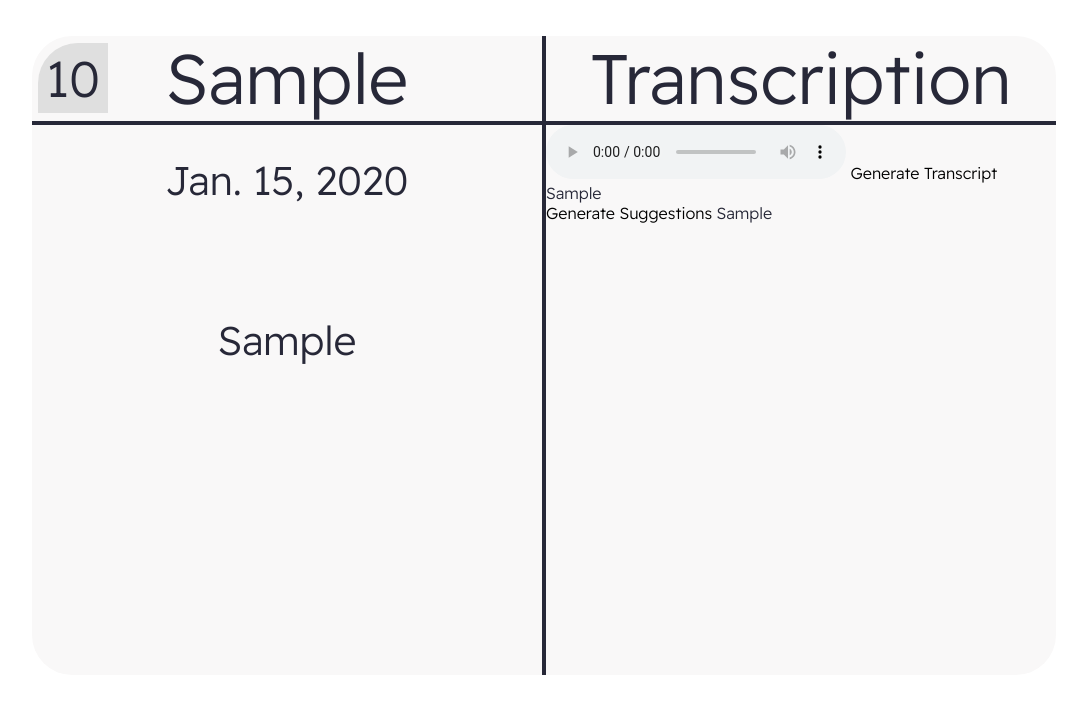
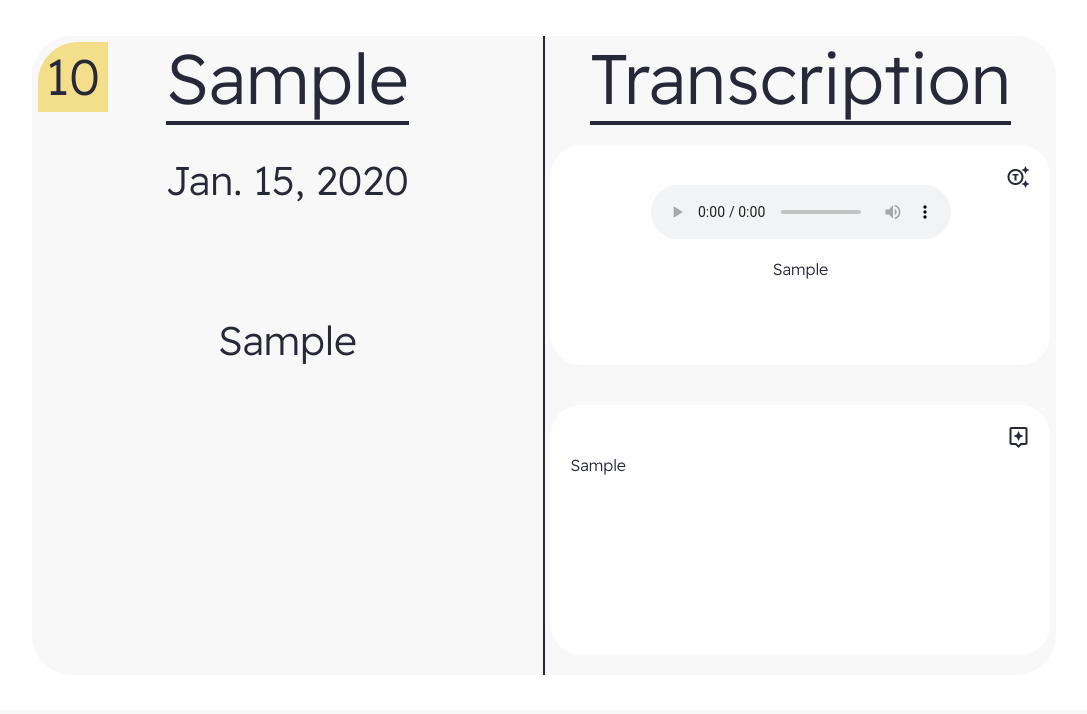
Before and after one commit to Hanippa/JobSpree, a Django app: page /interview/1 in a window 1280 px wide. Shown: the part 90-804 px from the top of the page, without its empty margins (96-1183 px from the left). After the commit the page ends 765 px from the top, so only its background shows below. Run offline with Django 4.2, Linux system fonts and the light colour scheme; tables that the repository leaves empty hold one stand-in row (values such as "Sample post").

Commit message:
final version 1

```diff
--- a/jobspree/tracker/forms.py
+++ b/jobspree/tracker/forms.py
@@ -9,18 +9,20 @@
         model = Applying
         fields = "__all__"
         exclude = ('user' ,)
+        widgets = {'priority' : forms.NumberInput(attrs={'max' : '10' , 'min' : '0'})}
     def __init__(self, *args, **kwargs):
         super(applyingForm, self).__init__(*args, **kwargs)
         self.fields['company'].label = ""
         self.fields['keywords'].label = ""
         self.fields['priority'].label = ""
+
 class appliedForm(forms.ModelForm):
     user = forms.ModelChoiceField(queryset=User.objects.all(), widget=forms.HiddenInput() , required=False)
     class Meta:
         model = Applied
         fields = "__all__"
         exclude = ('user' ,)
-        widgets = {'date' : forms.DateInput(attrs={'type' : 'date'})}
+        widgets = {'date' : forms.DateInput(attrs={'type' : 'date'}), 'score' : forms.NumberInput(attrs={'max' : '10' , 'min' : '0'})}
     def __init__(self, *args, **kwargs):
         super(appliedForm, self).__init__(*args, **kwargs)
         self.fields['company'].label = ""
--- a/jobspree/tracker/static/css/style.css
+++ b/jobspree/tracker/static/css/style.css
@@ -191,12 +191,52 @@
   .info-container-left{
     width: 50%;
     height: 100%;
-    border-right: #272838 2px solid;
+    display: flex;
+    flex-direction: column;
+    align-items: center;
+    position: relative;
   }
   .info-container-right{
     width: 50%;
     height: 100%;
     border-left: #272838 2px solid;
+    display: flex;
+    flex-direction: column;
+    align-items: center;
+  }
+.info-transcript audio{
+  margin: 20px;
+}
+  .info-transcript{
+    background-color: white;
+    width:90%;
+    height: 45%;
+    margin: 20px;
+    position: relative;
+    border-radius: 30px;
+    display: flex;
+    flex-direction: column;
+    align-items: center;
+    padding: 20px;
+    overflow: scroll;
+
+  }
+  .generate-icon{
+    position: absolute;
+    right: 0px;
+    top: 0px;
+    margin: 20px;
+  }
+  .info-suggestions{
+    background-color: white;
+    width: 90%;
+    height: 45%;
+    margin: 20px;
+    position: relative;
+    border-radius: 30px;
+    padding: 20px;
+    padding-top: 50px;
+
   }
 
   .info-header{
@@ -211,7 +251,7 @@
   .info-score{
     display: flex;
     font-size: 50px;
-    background-color: rgb(223, 223, 223);
+    background-color:#f3de8a;
     border-radius: 40px 0px 0px 0px;
     width: 70px;
     height: 70px;
@@ -220,6 +260,8 @@
     align-items: center;
     justify-content: center;
     margin : 6px;
+    left: 0px;
+    top: 0px;
   }
   .info-body{
     width: 100%;
--- a/jobspree/tracker/templates/tracker/applied.html
+++ b/jobspree/tracker/templates/tracker/applied.html
@@ -19,6 +19,7 @@
 
     <form method="post" action="">{%csrf_token%}
       <div class="form-container">
+      <tr>
       <td>{{form.company}}</td>
       <td>{{form.date}}</td>
       <td>{{form.result}}</td>
@@ -29,7 +30,7 @@
           add_circle
           </span></button>
       </td>
-
+    </tr>
     </div>
 
   </form>
--- a/jobspree/tracker/templates/tracker/interview.html
+++ b/jobspree/tracker/templates/tracker/interview.html
@@ -31,17 +31,28 @@
                       <div class="info-header">
                         Transcription
                       </div>
+
+
+                      <div class="info-transcript">
                           <audio controls>
                             <source src="../{{interview.recording}}" type="audio/mpeg">
                           Your browser does not support the audio element.
                           </audio>
-                      <a href="/transcribe/{{interview.id}}">Generate Transcript</a>
-                      <div class="transcript">
+                          <a class="generate-icon" href="/transcribe/{{interview.id}}"><span class="material-symbols-outlined">
+                            generating_tokens
+                            </span></a>
+
+
                           {{interview.transcript}}
-                      <br>
-                      <a href="/suggest/{{interview.id}}">Generate Suggestions</a>
+                        </div>
+                        <div class="info-suggestions">
                           {{interview.suggestions}}
+                          <a class="generate-icon" href="/suggest/{{interview.id}}"><span class="material-symbols-outlined">
+                            assistant
+                            </span></a>
                         </div>
+
+
                     </div>
 
 
--- a/jobspree/tracker/templates/tracker/interviews.html
+++ b/jobspree/tracker/templates/tracker/interviews.html
@@ -30,6 +30,7 @@
 
     <form method="post" action="" enctype="multipart/form-data">{%csrf_token%}
       <div class="form-container">
+        <tr>
         <td>{{form.company}}</td>
       <td> {{form.date}}</td>
       <td>{{form.result}}</td>
@@ -38,6 +39,7 @@
       <td> {{form.recording}}<button class="add-button" type="submit"><span class="material-symbols-outlined">
         add_circle
         </span></button></td>
+      </tr>
     </div>
 
 
--- a/jobspree/tracker/views.py
+++ b/jobspree/tracker/views.py
@@ -6,14 +6,16 @@
 import openai
 from .key import api_key
 import math
+from django.contrib.auth.decorators import login_required
 
 
 
 
+@login_required(login_url='/login/')
 def home(request):
     context = {}
-    applied = list(Applied.objects.filter(user = request.user).order_by('-date').values())
-    interviews = list(Interviews.objects.filter(user = request.user).order_by('-date').values())
+    applied = list(Applied.objects.filter(user = request.user).order_by('date').values())
+    interviews = list(Interviews.objects.filter(user = request.user).order_by('date').values())
 
 
 
@@ -45,6 +47,30 @@
         interviews_months[i['date'].strftime("%m")] += 1
 
 
+    try:
+        context['total_score_avg'] = "%.2f" % ((applied_sum + interviews_sum)/(applied_count + interviews_count))
+    except:
+        context['total_score_avg'] = 0
+    try:
+        context['total_success_rate'] = math.floor(((applied_success_rate + interviews_success_rate)/(applied_count + interviews_count))*100)
+    except:
+        context['total_success_rate'] = 0
+    try:
+        context['applied_score_avg'] ="%.2f" % (applied_sum/applied_count)
+    except:
+        context['applied_score_avg'] = 0
+    try:
+        context['interviews_score_avg'] ="%.2f" % (interviews_sum/interviews_count)
+    except:
+        context['interviews_score_avg'] = 0
+    try:
+        context['applied_success_rate'] = math.floor((applied_success_rate/applied_count)*100)
+    except:
+        context['applied_success_rate'] = 0
+    try:
+        context['interviews_success_rate'] = math.floor((interviews_success_rate/interviews_count)*100)
+    except:
+        context['interviews_success_rate'] = 0
 
 
 
@@ -53,15 +79,11 @@
     context['interviews_scores'] = interviews_scores
     context['month_interviews'] = list(interviews_months.values())
     context['month_applied'] = list(applied_months.values())
-    context['applied_score_avg'] ="%.2f" % (applied_sum/applied_count)
-    context['interviews_score_avg'] ="%.2f" % (interviews_sum/interviews_count)
-    context['applied_success_rate'] = math.floor((applied_success_rate/applied_count)*100)
-    context['interviews_success_rate'] = math.floor((interviews_success_rate/interviews_count)*100)
+
     context['applied_count'] = applied_count
     context['interviews_count'] = interviews_count
 
-    context['total_score_avg'] = "%.2f" % ((applied_sum + interviews_sum)/(applied_count + interviews_count))
-    context['total_success_rate'] = math.floor(((applied_success_rate + interviews_success_rate)/(applied_count + interviews_count))*100)
+
 
 
     return render(request, 'tracker/home.html' , context)
@@ -195,7 +217,7 @@
     response = openai.ChatCompletion.create(
     model="gpt-3.5-turbo",
     messages=[
-            {"role": "user", "content": f'The following is a transcript of a interview I did: {text} based on this transcript list several ways I can improve my interview performence'},
+            {"role": "user", "content": f'PLay the role of a career coach. based on the following tanscript from a recent interview i had, analyze in 4 sections my interviewee performance and suggest any ways i can improve(refer to the interviewee either as you or the user and the interviewer as interviewer)(keep it brief and simple to understand)(use terms like should have)(): {text} ',}
         ]
     )
     interview_to.suggestions = response.choices[0].message.content
```
Also changed, not shown: 6 other files. Lines whose indentation alone changed are shown as unchanged.
